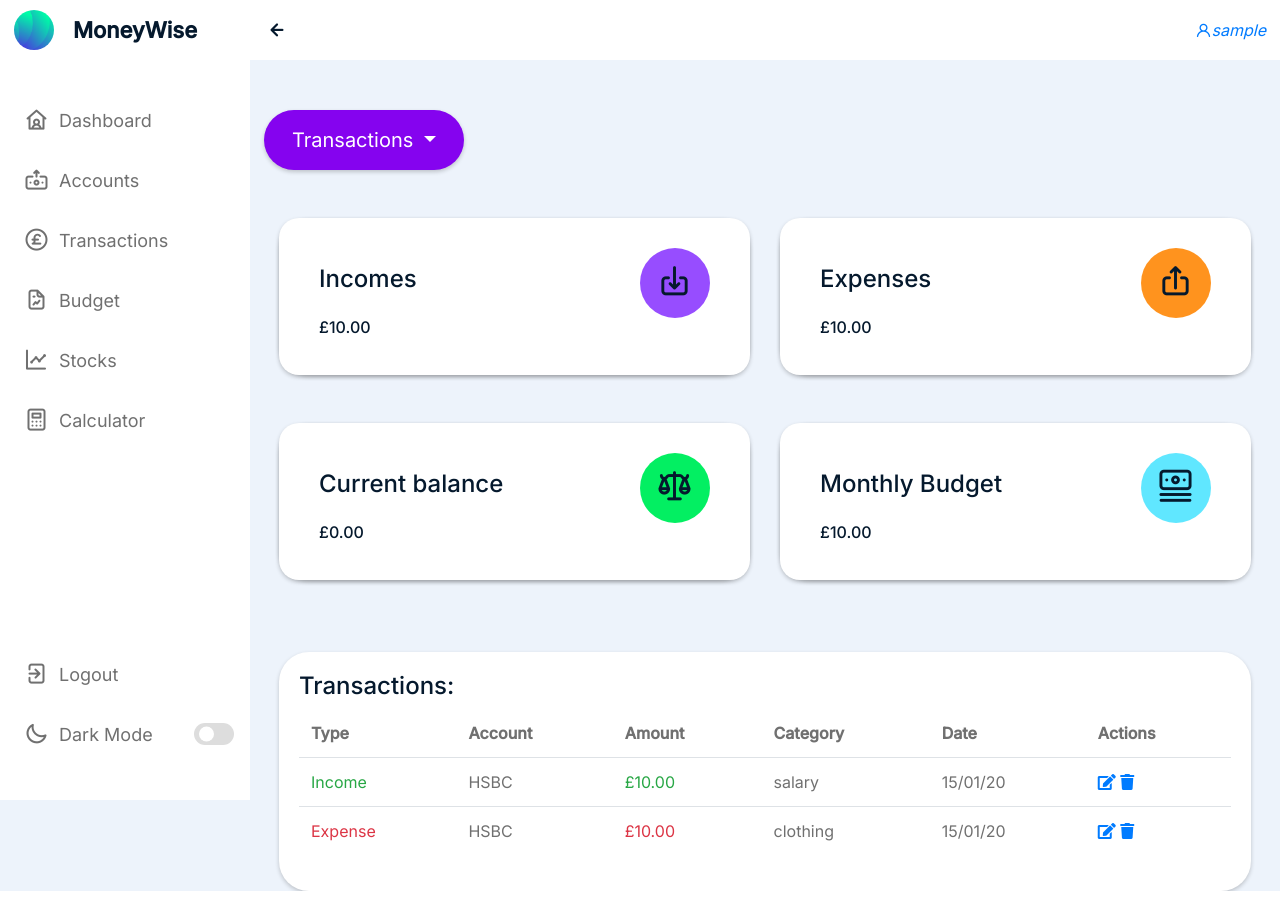
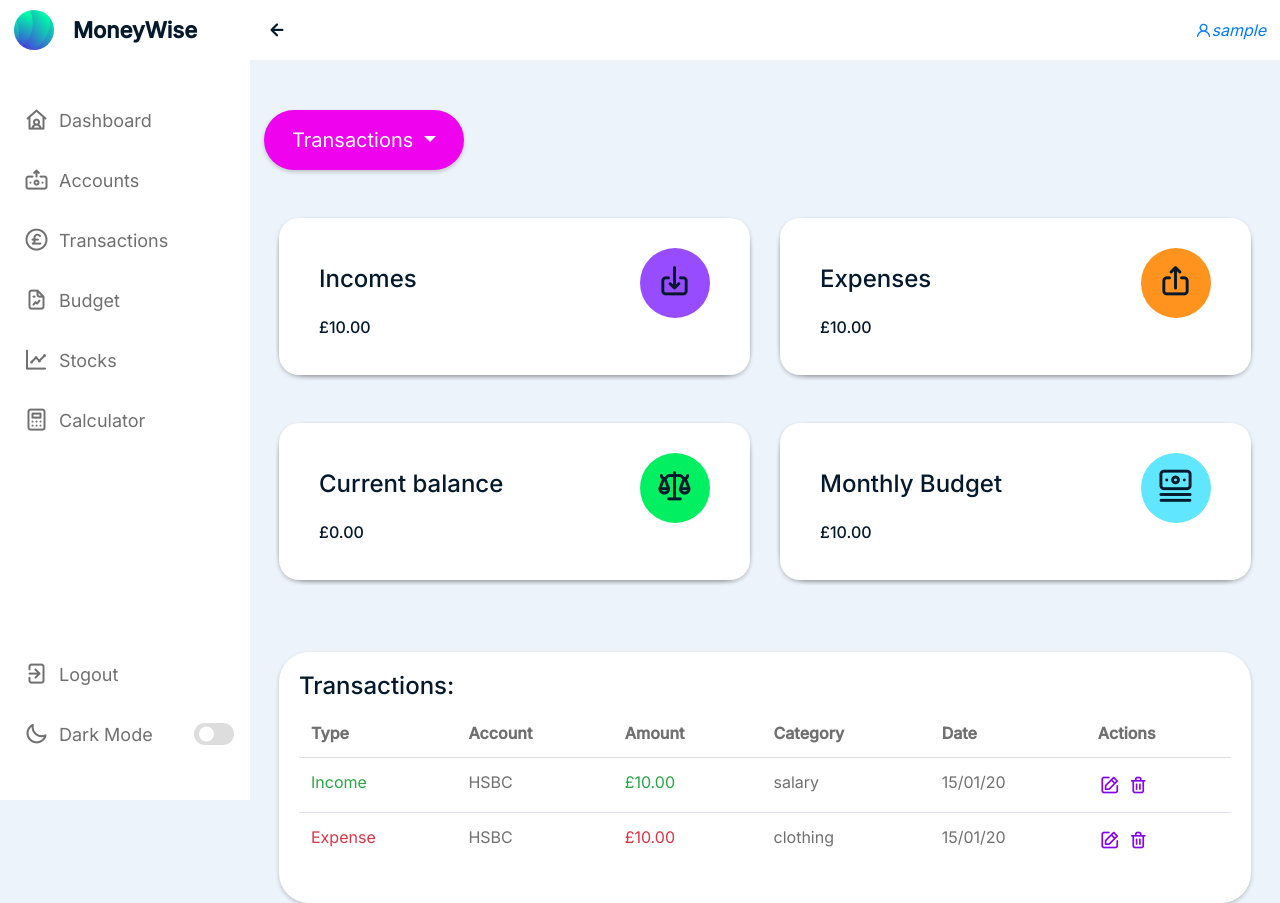
Before and after one commit to Viver2nd/MoneyWise, a Django app: page /transactions/ in a window 1280 px wide. Run offline with Django 4.2, Linux system fonts and the light colour scheme; a user stored in the database is signed in; tables that the repository leaves empty hold one stand-in row (values such as "Sample post").

Commit message:
Conflict changes

```diff
--- a/main_app/static/css/style.css
+++ b/main_app/static/css/style.css
@@ -399,7 +399,7 @@ th.date {
 
 .dropdown button{
     border-radius: 30px;
-    background-color: #8503ef;
+    background-color: #ef03ef;
     height: 60px;
     width:200px;
     box-shadow: 0px 2px 4px rgba(0, 0, 0, 0.2);
@@ -409,7 +409,7 @@ th.date {
 
 .dropdown button:hover {
     color: white;
-    background-color: #58039d;
+    background-color: #be02be;
     transition: background-color 0.3s ease, color 0.3s ease;
 }
 
--- a/main_app/templates/transactions/transactions.html
+++ b/main_app/templates/transactions/transactions.html
@@ -14,8 +14,8 @@
       Transactions
     </button>
     <div class="dropdown-menu">
-      <a class="dropdown-item" href="{% url 'transactions' %}" style="color:#8503ef">Transactions</a>
-      <a class="dropdown-item" href="{% url 'incomes' %}" style="color:#03EF62 ;">Incomes</a>
+      <a class="dropdown-item" href="{% url 'transactions' %}" style="color:#ef03ef">Transactions</a>
+      <a class="dropdown-item" href="{% url 'incomes' %}" style="color:#8503ef ;">Incomes</a>
       <a class="dropdown-item" href="{% url 'expenses' %}" style="color: #FF931E">Expenses</a>
     </div>
   </div>
@@ -107,8 +107,8 @@
                         <td>{{ income.category }}</td>
                         <td>{{ income.date|date:"d/m/y" }}</td>
                         <td>
-                            <a href="{% url 'income_update' income.id %}"><i class="fa fa-edit"></i></a>
-                            <a href="{% url 'income_delete' income.id %}"><i class="fa fa-trash"></i></a>
+                            <a href="{% url 'income_update' income.id %}"><i data-toggle="tooltip" title="Edit" id="tran-icon"class="uil uil-edit"></i></a>
+                            <a href="{% url 'income_delete' income.id %}"><i data-toggle="tooltip" title="Delete" id="tran-icon"class="uil uil-trash-alt"></i></a>
                         </td>
                     </tr>
                     {% endfor %}
@@ -120,8 +120,8 @@
                         <td>{{ expense.category }}</td>
                         <td>{{ expense.date|date:"d/m/y" }}</td>
                         <td>
-                            <a href="{% url 'expense_update' expense.id %}"><i class="fa fa-edit"></i></a>
-                            <a href="{% url 'expense_delete' expense.id %}"><i class="fa fa-trash"></i></a>
+                            <a href="{% url 'expense_update' expense.id %}"><i data-toggle="tooltip" title="Edit" id="tran-icon" class="uil uil-edit"></i></a>
+                            <a href="{% url 'expense_delete' expense.id %}"><i data-toggle="tooltip" title="Delete" id="tran-icon" class="uil uil-trash-alt"></i></a>
                         </td>
                     </tr>
                     {% endfor %}
@@ -145,4 +145,12 @@
 
 
 {% endif %}
+<script>
+    // Tooltip
+    $(document).ready(function(){
+      $('[data-toggle="tooltip"]').tooltip();
+    });
+
+</script>
+
 {% endblock %}
```
Also changed, not shown: main_app/templates/transactions/expenses.html (+16 -3 lines), main_app/templates/transactions/incomes.html (+19 -3 lines), main_app/migrations/0011_alter_account_name.py (added).
